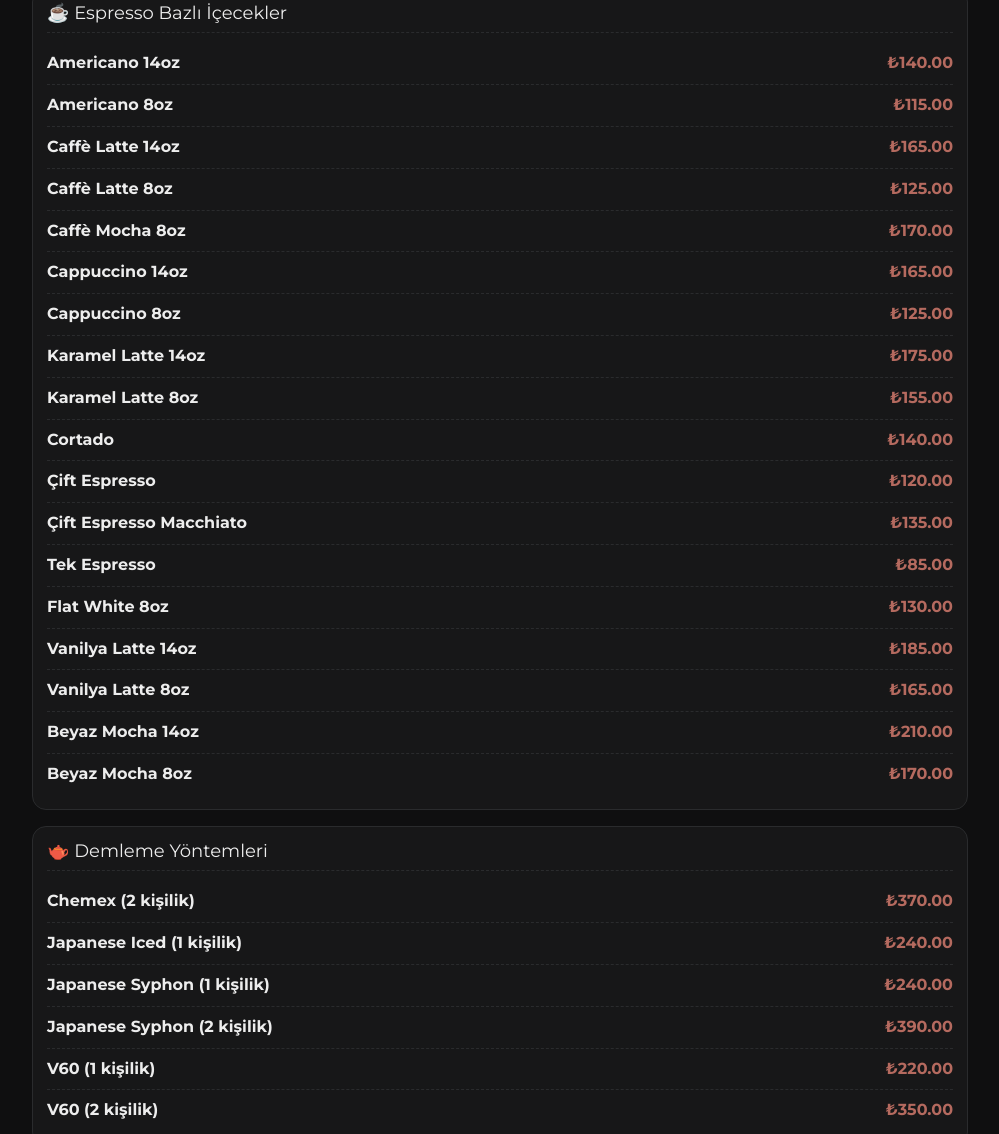
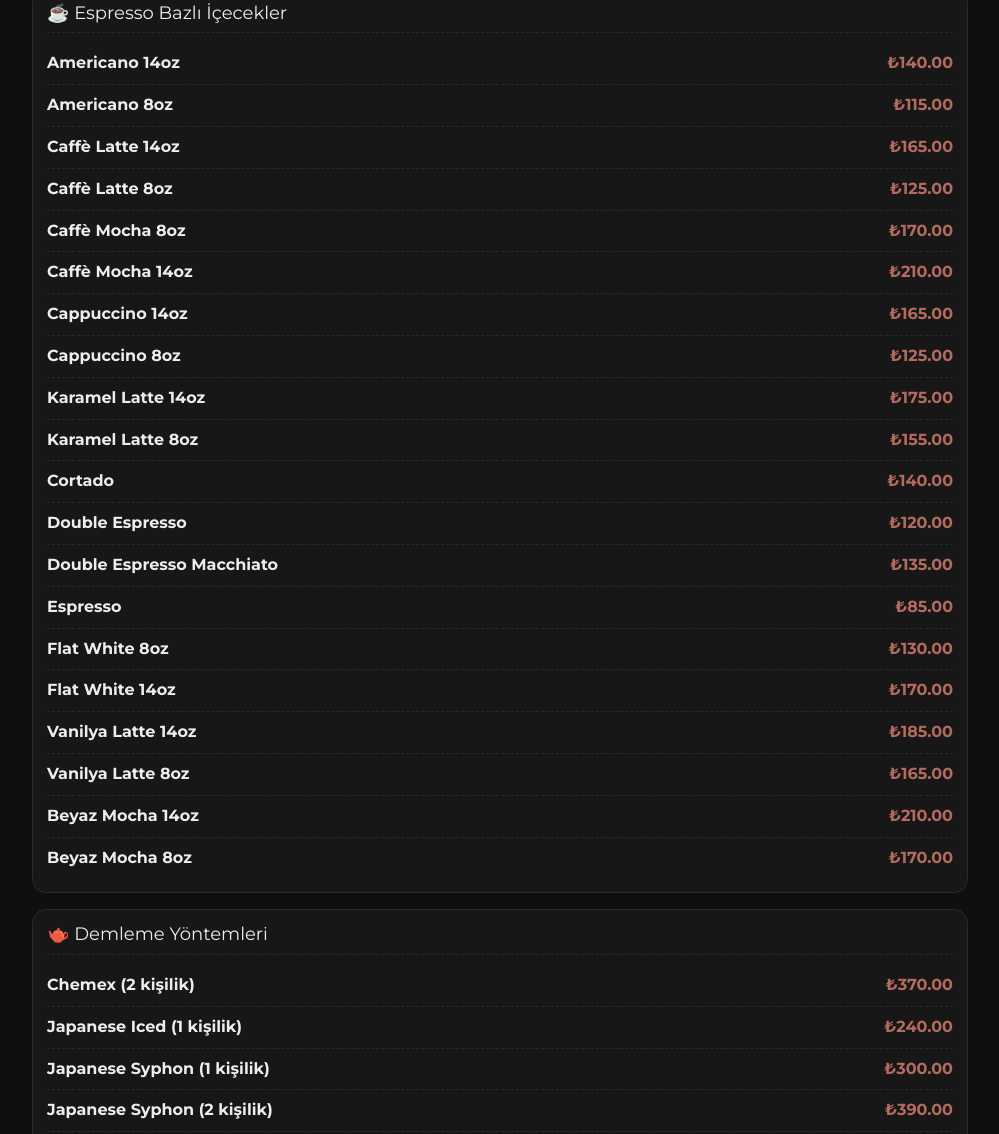
Before and after one commit to coffersccoffee/coffers-menu, a plain HTML site: page index.html in a window 1280 px wide. Shown: the part 97-1231 px from the top of the page, without its empty margins (140-1139 px from the left). Drawn offline with nearby package versions, Linux system fonts and the light colour scheme.

Commit message:
Update index.html

```diff
--- a/index.html
+++ b/index.html
@@ -67,15 +67,17 @@
         <div class="item"><div class="name">Caffè Latte 14oz</div><div class="price">₺165.00</div></div>
         <div class="item"><div class="name">Caffè Latte 8oz</div><div class="price">₺125.00</div></div>
         <div class="item"><div class="name">Caffè Mocha 8oz</div><div class="price">₺170.00</div></div>
+        <div class="item"><div class="name">Caffè Mocha 14oz</div><div class="price">₺210.00</div></div>
         <div class="item"><div class="name">Cappuccino 14oz</div><div class="price">₺165.00</div></div>
         <div class="item"><div class="name">Cappuccino 8oz</div><div class="price">₺125.00</div></div>
         <div class="item"><div class="name">Karamel Latte 14oz</div><div class="price">₺175.00</div></div>
         <div class="item"><div class="name">Karamel Latte 8oz</div><div class="price">₺155.00</div></div>
         <div class="item"><div class="name">Cortado</div><div class="price">₺140.00</div></div>
-        <div class="item"><div class="name">Çift Espresso</div><div class="price">₺120.00</div></div>
-        <div class="item"><div class="name">Çift Espresso Macchiato</div><div class="price">₺135.00</div></div>
-        <div class="item"><div class="name">Tek Espresso</div><div class="price">₺85.00</div></div>
+        <div class="item"><div class="name">Double Espresso</div><div class="price">₺120.00</div></div>
+        <div class="item"><div class="name">Double Espresso Macchiato</div><div class="price">₺135.00</div></div>
+        <div class="item"><div class="name">Espresso</div><div class="price">₺85.00</div></div>
         <div class="item"><div class="name">Flat White 8oz</div><div class="price">₺130.00</div></div>
+        <div class="item"><div class="name">Flat White 14oz</div><div class="price">₺170.00</div></div>
         <div class="item"><div class="name">Vanilya Latte 14oz</div><div class="price">₺185.00</div></div>
         <div class="item"><div class="name">Vanilya Latte 8oz</div><div class="price">₺165.00</div></div>
         <div class="item"><div class="name">Beyaz Mocha 14oz</div><div class="price">₺210.00</div></div>
@@ -86,7 +88,7 @@
         <h2>🫖 Demleme Yöntemleri</h2>
         <div class="item"><div class="name">Chemex (2 kişilik)</div><div class="price">₺370.00</div></div>
         <div class="item"><div class="name">Japanese Iced (1 kişilik)</div><div class="price">₺240.00</div></div>
-        <div class="item"><div class="name">Japanese Syphon (1 kişilik)</div><div class="price">₺240.00</div></div>
+        <div class="item"><div class="name">Japanese Syphon (1 kişilik)</div><div class="price">₺300.00</div></div>
         <div class="item"><div class="name">Japanese Syphon (2 kişilik)</div><div class="price">₺390.00</div></div>
         <div class="item"><div class="name">V60 (1 kişilik)</div><div class="price">₺220.00</div></div>
         <div class="item"><div class="name">V60 (2 kişilik)</div><div class="price">₺350.00</div></div>
@@ -125,7 +127,7 @@
 
       <div class="section">
         <h2>☕ Türk Kahvesi</h2>
-        <div class="item"><div class="name">Türk Kahvesi (Çift)</div><div class="price">₺160.00</div></div>
+        <div class="item"><div class="name">Türk Kahvesi (Double)</div><div class="price">₺160.00</div></div>
         <div class="item"><div class="name">Türk Kahvesi (Solo)</div><div class="price">₺110.00</div></div>
       </div>
 
@@ -156,6 +158,7 @@
         <div class="item"><div class="name">Americano 8oz</div><div class="price">₺115.00</div></div>
         <div class="item"><div class="name">Caffè Latte 14oz</div><div class="price">₺165.00</div></div>
         <div class="item"><div class="name">Caffè Latte 8oz</div><div class="price">₺125.00</div></div>
+        <div class="item"><div class="name">Caffè Mocha 14oz</div><div class="price">₺210.00</div></div>
         <div class="item"><div class="name">Caffè Mocha 8oz</div><div class="price">₺170.00</div></div>
         <div class="item"><div class="name">Cappuccino 14oz</div><div class="price">₺165.00</div></div>
         <div class="item"><div class="name">Cappuccino 8oz</div><div class="price">₺125.00</div></div>
@@ -165,6 +168,7 @@
         <div class="item"><div class="name">Double Espresso</div><div class="price">₺120.00</div></div>
         <div class="item"><div class="name">Double Espresso Macchiato</div><div class="price">₺135.00</div></div>
         <div class="item"><div class="name">Single Espresso</div><div class="price">₺85.00</div></div>
+        <div class="item"><div class="name">Flat White 14oz</div><div class="price">₺170.00</div></div>
         <div class="item"><div class="name">Flat White 8oz</div><div class="price">₺130.00</div></div>
         <div class="item"><div class="name">Vanilla Latte 14oz</div><div class="price">₺185.00</div></div>
         <div class="item"><div class="name">Vanilla Latte 8oz</div><div class="price">₺165.00</div></div>
@@ -176,7 +180,7 @@
         <h2>🫖 Brewing Methods</h2>
         <div class="item"><div class="name">Chemex (for 2)</div><div class="price">₺370.00</div></div>
         <div class="item"><div class="name">Japanese Iced (for 1)</div><div class="price">₺240.00</div></div>
-        <div class="item"><div class="name">Japanese Syphon (for 1)</div><div class="price">₺240.00</div></div>
+        <div class="item"><div class="name">Japanese Syphon (for 1)</div><div class="price">₺300.00</div></div>
         <div class="item"><div class="name">Japanese Syphon (for 2)</div><div class="price">₺390.00</div></div>
         <div class="item"><div class="name">V60 (for 1)</div><div class="price">₺220.00</div></div>
         <div class="item"><div class="name">V60 (for 2)</div><div class="price">₺350.00</div></div>
```
